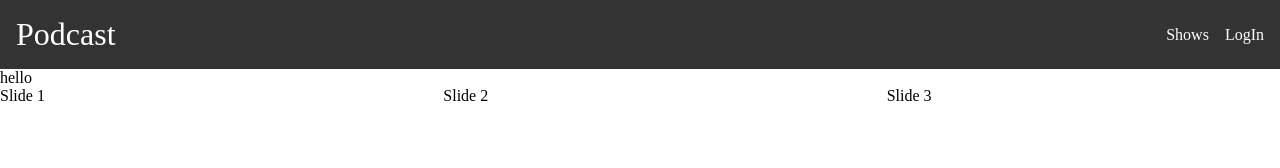
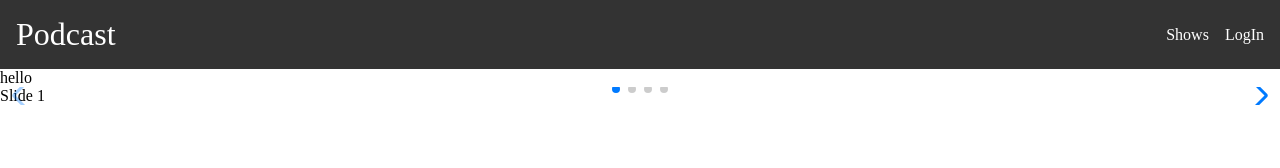
Before and after one commit to SABELOMAWELA/SABELOMAWELA-SABMAW527_BLC2401_GROUP--D_SABELO-MAWELA_DSJ11, a React (Vite) app: page /Home in a window 1280 px wide. Shown: the top 168 px of the page. Built offline with nearby package versions, Linux system fonts and the light colour scheme.

Commit message:
"Added Swiper modules and updated Swiper component props"

```diff
--- a/src/swiper.jsx
+++ b/src/swiper.jsx
@@ -1,11 +1,18 @@
 import { Swiper, SwiperSlide } from 'swiper/react';
+import { Navigation, Pagination, A11y } from 'swiper/modules';
 import 'swiper/css';
+import 'swiper/css/navigation';
+import 'swiper/css/pagination';
+
 
 const SwiperComponent = () => {
   return (
     <Swiper
+      modules={[Navigation, Pagination, A11y]}
       spaceBetween={50}
-      slidesPerView={3}
+      slidesPerView={1}
+      navigation
+      pagination={{ clickable: true }}
       onSlideChange={() => console.log('slide change')}
       onSwiper={(swiper) => console.log(swiper)}
     >
```
